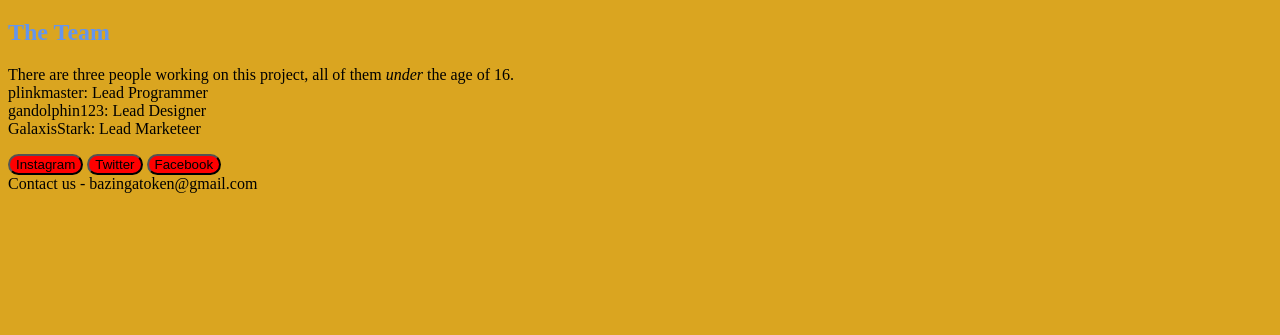
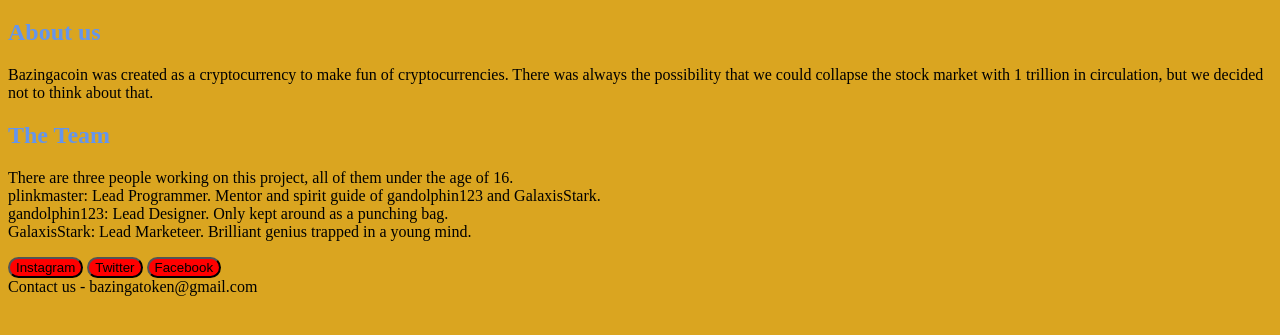
Before and after one commit to benmoor28/bazingacoin, a plain HTML site: page index.html in a window 1280 px wide. Shown: the part 61-396 px from the top of the page. Drawn offline with Linux system fonts and the light colour scheme.

Commit message:
Add files via upload
added more text towebsite page

```diff
--- a/index.html
+++ b/index.html
@@ -21,13 +21,24 @@
     </head>
     <body>
         <h1>Welcome to Bazingacoin!</h1>
+        <h2>About us</h2>
+        <p>
+            Bazingacoin was created
+            as a cryptocurrency to make fun of
+            cryptocurrencies. There was always the
+            possibility that we could collapse the stock
+            market with 1 trillion in circulation,
+            but we decided not to think about that.
+        </p>
         <h2>The Team</h2>
         <p>
             There are three people working on this project,
-            all of them <em>under</em> the age of 16.
-            <br/>plinkmaster: Lead Programmer
-            <br/>gandolphin123: Lead Designer
-            <br/>GalaxisStark: Lead Marketeer
+            all of them under the age of 16.
+            <br/>plinkmaster: Lead Programmer. Mentor and spirit guide of gandolphin123
+            and GalaxisStark.
+            <br/>gandolphin123: Lead Designer. Only kept around as a punching bag.
+            <br/>GalaxisStark: Lead Marketeer. Brilliant
+            genius trapped in a young mind.
         </p>
         <button>Instagram</button>
         <button>Twitter</button>
```
